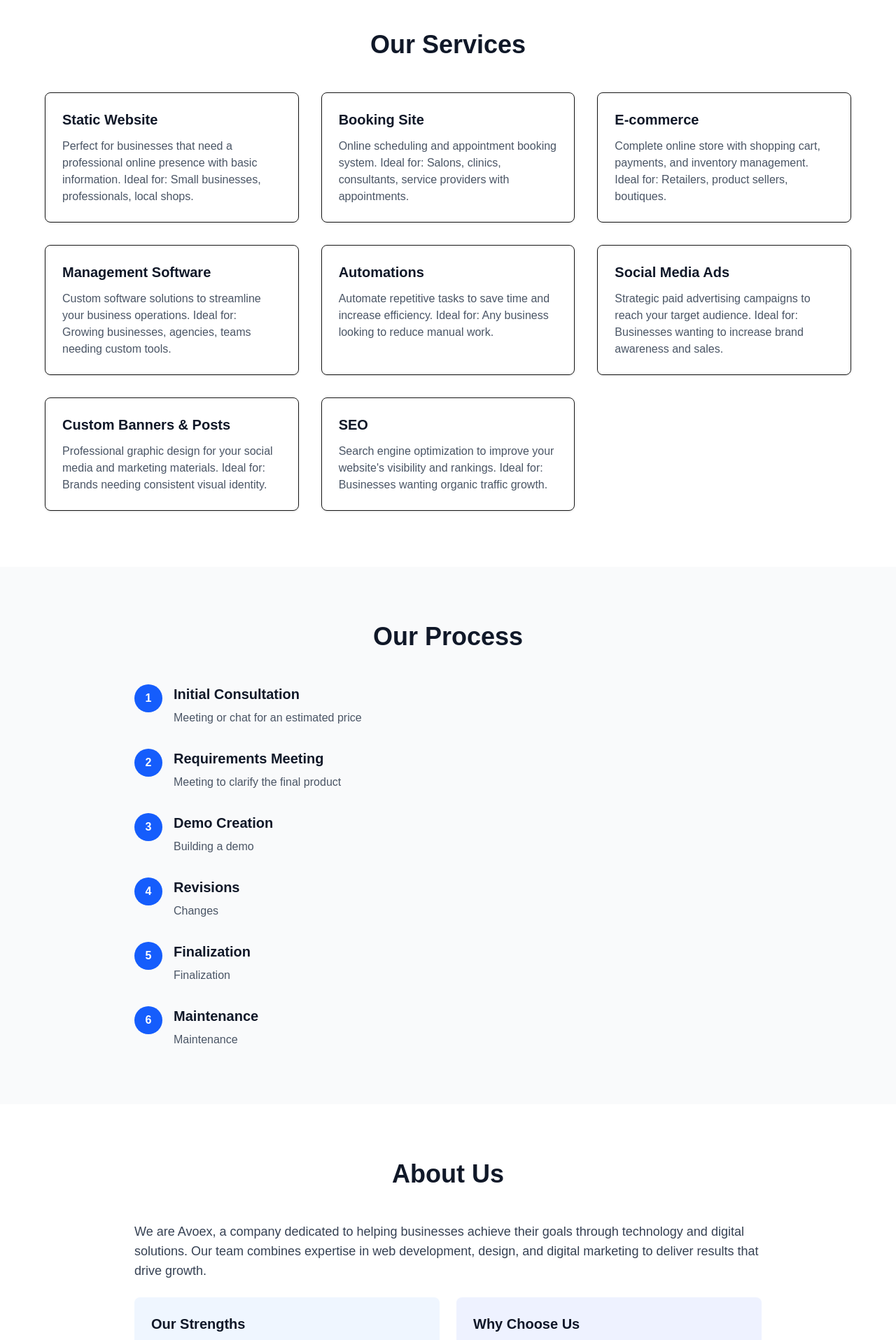
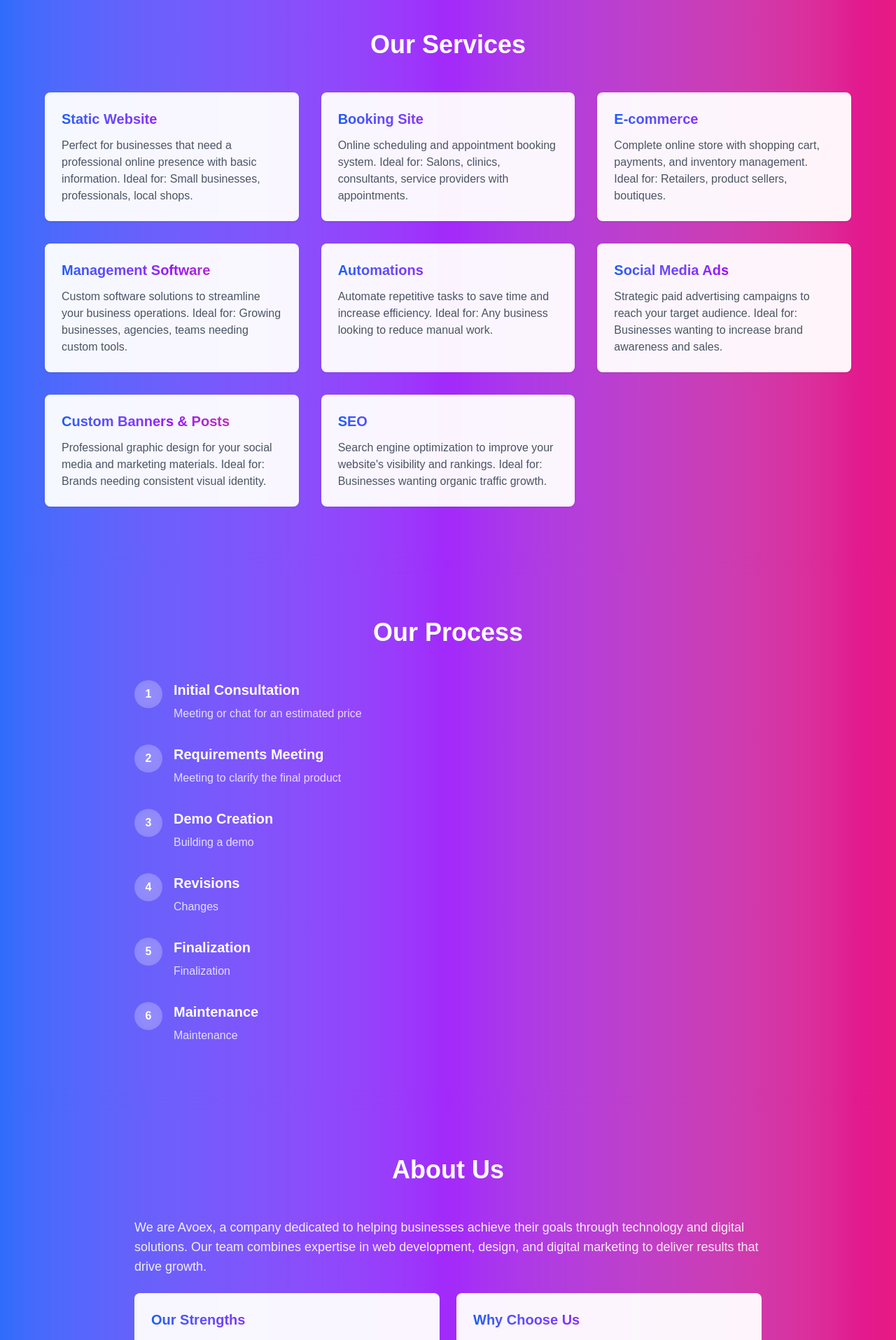
Before and after one commit to Angelvalkov2003/Avoex2.0, a Next.js app: page / in a window 1280 px wide. Shown: the part 460-2375 px from the top of the page at 70% size. Built offline with nearby package versions, Linux system fonts and the light colour scheme.

Commit message:
Update website with gradient theme

```diff
--- a/app/page.tsx
+++ b/app/page.tsx
@@ -17,12 +17,12 @@ export default function Home() {
   };
 
   return (
-    <div className="min-h-screen bg-white">
+    <div className="min-h-screen bg-gradient-to-r from-blue-600 via-purple-600 to-pink-600">
       {/* Navigation */}
-      <nav className="sticky top-0 z-50 bg-white shadow-sm">
+      <nav className="sticky top-0 z-50 bg-white/95 backdrop-blur-sm shadow-sm">
         <div className="container mx-auto px-6 py-4">
           <div className="flex justify-between items-center">
-            <h1 className="text-2xl font-bold text-gray-900">Avoex</h1>
+            <h1 className="text-2xl font-bold bg-gradient-to-r from-blue-600 via-purple-600 to-pink-600 bg-clip-text text-transparent">Avoex</h1>
             <div className="hidden md:flex space-x-8">
               <a href="#home" className="text-gray-700 hover:text-gray-900">
                 Home
@@ -50,13 +50,13 @@ export default function Home() {
       {/* Hero Section - Home */}
       <section
         id="home"
-        className="py-20 px-6 bg-gradient-to-br from-blue-50 to-indigo-100"
+        className="py-20 px-6"
       >
         <div className="container mx-auto max-w-4xl text-center">
-          <h2 className="text-5xl md:text-6xl font-bold text-gray-900 mb-6">
+          <h2 className="text-5xl md:text-6xl font-bold text-white mb-6">
             We grow your business so you can achieve better results.
           </h2>
-          <p className="text-xl text-gray-700 max-w-2xl mx-auto">
+          <p className="text-xl text-white/90 max-w-2xl mx-auto">
             Websites, management software, automations, social media ads, custom
             banners & posts, and SEO — all designed to help you attract more
             clients.
@@ -65,15 +65,15 @@ export default function Home() {
       </section>
 
       {/* Our Services */}
-      <section id="services" className="py-20 px-6 bg-white">
+      <section id="services" className="py-20 px-6 bg-white/10 backdrop-blur-sm">
         <div className="container mx-auto max-w-6xl">
-          <h2 className="text-4xl font-bold text-center mb-12 text-gray-900">
+          <h2 className="text-4xl font-bold text-center mb-12 text-white">
             Our Services
           </h2>
           <div className="grid md:grid-cols-2 lg:grid-cols-3 gap-8">
             {/* Static Website */}
-            <div className="p-6 border rounded-lg shadow-sm hover:shadow-md transition-shadow">
-              <h3 className="text-xl font-semibold mb-3 text-gray-900">
+            <div className="p-6 bg-white/95 rounded-lg shadow-sm hover:shadow-md transition-shadow backdrop-blur-sm">
+              <h3 className="text-xl font-semibold mb-3 bg-gradient-to-r from-blue-600 via-purple-600 to-pink-600 bg-clip-text text-transparent">
                 Static Website
               </h3>
               <p className="text-gray-600">
@@ -84,8 +84,8 @@ export default function Home() {
             </div>
 
             {/* Booking Site */}
-            <div className="p-6 border rounded-lg shadow-sm hover:shadow-md transition-shadow">
-              <h3 className="text-xl font-semibold mb-3 text-gray-900">
+            <div className="p-6 bg-white/95 rounded-lg shadow-sm hover:shadow-md transition-shadow backdrop-blur-sm">
+              <h3 className="text-xl font-semibold mb-3 bg-gradient-to-r from-blue-600 via-purple-600 to-pink-600 bg-clip-text text-transparent">
                 Booking Site
               </h3>
               <p className="text-gray-600">
@@ -96,8 +96,8 @@ export default function Home() {
             </div>
 
             {/* E-commerce */}
-            <div className="p-6 border rounded-lg shadow-sm hover:shadow-md transition-shadow">
-              <h3 className="text-xl font-semibold mb-3 text-gray-900">
+            <div className="p-6 bg-white/95 rounded-lg shadow-sm hover:shadow-md transition-shadow backdrop-blur-sm">
+              <h3 className="text-xl font-semibold mb-3 bg-gradient-to-r from-blue-600 via-purple-600 to-pink-600 bg-clip-text text-transparent">
                 E-commerce
               </h3>
               <p className="text-gray-600">
@@ -108,8 +108,8 @@ export default function Home() {
             </div>
 
             {/* Management Software */}
-            <div className="p-6 border rounded-lg shadow-sm hover:shadow-md transition-shadow">
-              <h3 className="text-xl font-semibold mb-3 text-gray-900">
+            <div className="p-6 bg-white/95 rounded-lg shadow-sm hover:shadow-md transition-shadow backdrop-blur-sm">
+              <h3 className="text-xl font-semibold mb-3 bg-gradient-to-r from-blue-600 via-purple-600 to-pink-600 bg-clip-text text-transparent">
                 Management Software
               </h3>
               <p className="text-gray-600">
@@ -120,8 +120,8 @@ export default function Home() {
             </div>
 
             {/* Automations */}
-            <div className="p-6 border rounded-lg shadow-sm hover:shadow-md transition-shadow">
-              <h3 className="text-xl font-semibold mb-3 text-gray-900">
+            <div className="p-6 bg-white/95 rounded-lg shadow-sm hover:shadow-md transition-shadow backdrop-blur-sm">
+              <h3 className="text-xl font-semibold mb-3 bg-gradient-to-r from-blue-600 via-purple-600 to-pink-600 bg-clip-text text-transparent">
                 Automations
               </h3>
               <p className="text-gray-600">
@@ -131,8 +131,8 @@ export default function Home() {
             </div>
 
             {/* Social Media Ads */}
-            <div className="p-6 border rounded-lg shadow-sm hover:shadow-md transition-shadow">
-              <h3 className="text-xl font-semibold mb-3 text-gray-900">
+            <div className="p-6 bg-white/95 rounded-lg shadow-sm hover:shadow-md transition-shadow backdrop-blur-sm">
+              <h3 className="text-xl font-semibold mb-3 bg-gradient-to-r from-blue-600 via-purple-600 to-pink-600 bg-clip-text text-transparent">
                 Social Media Ads
               </h3>
               <p className="text-gray-600">
@@ -143,8 +143,8 @@ export default function Home() {
             </div>
 
             {/* Custom Banners & Posts */}
-            <div className="p-6 border rounded-lg shadow-sm hover:shadow-md transition-shadow">
-              <h3 className="text-xl font-semibold mb-3 text-gray-900">
+            <div className="p-6 bg-white/95 rounded-lg shadow-sm hover:shadow-md transition-shadow backdrop-blur-sm">
+              <h3 className="text-xl font-semibold mb-3 bg-gradient-to-r from-blue-600 via-purple-600 to-pink-600 bg-clip-text text-transparent">
                 Custom Banners & Posts
               </h3>
               <p className="text-gray-600">
@@ -154,8 +154,8 @@ export default function Home() {
             </div>
 
             {/* SEO */}
-            <div className="p-6 border rounded-lg shadow-sm hover:shadow-md transition-shadow">
-              <h3 className="text-xl font-semibold mb-3 text-gray-900">SEO</h3>
+            <div className="p-6 bg-white/95 rounded-lg shadow-sm hover:shadow-md transition-shadow backdrop-blur-sm">
+              <h3 className="text-xl font-semibold mb-3 bg-gradient-to-r from-blue-600 via-purple-600 to-pink-600 bg-clip-text text-transparent">SEO</h3>
               <p className="text-gray-600">
                 Search engine optimization to improve your website's visibility
                 and rankings. Ideal for: Businesses wanting organic traffic
@@ -167,85 +167,85 @@ export default function Home() {
       </section>
 
       {/* Process */}
-      <section id="process" className="py-20 px-6 bg-gray-50">
+      <section id="process" className="py-20 px-6 bg-white/10 backdrop-blur-sm">
         <div className="container mx-auto max-w-4xl">
-          <h2 className="text-4xl font-bold text-center mb-12 text-gray-900">
+          <h2 className="text-4xl font-bold text-center mb-12 text-white">
             Our Process
           </h2>
           <div className="space-y-8">
             <div className="flex gap-4">
-              <div className="flex-shrink-0 w-10 h-10 bg-blue-600 rounded-full flex items-center justify-center text-white font-bold">
+              <div className="flex-shrink-0 w-10 h-10 bg-white/20 backdrop-blur-sm rounded-full flex items-center justify-center text-white font-bold">
                 1
               </div>
               <div className="flex-1">
-                <h3 className="text-xl font-semibold mb-2 text-gray-900">
+                <h3 className="text-xl font-semibold mb-2 text-white">
                   Initial Consultation
                 </h3>
-                <p className="text-gray-600">
+                <p className="text-white/80">
                   Meeting or chat for an estimated price
                 </p>
               </div>
             </div>
 
             <div className="flex gap-4">
-              <div className="flex-shrink-0 w-10 h-10 bg-blue-600 rounded-full flex items-center justify-center text-white font-bold">
+              <div className="flex-shrink-0 w-10 h-10 bg-white/20 backdrop-blur-sm rounded-full flex items-center justify-center text-white font-bold">
                 2
               </div>
               <div className="flex-1">
-                <h3 className="text-xl font-semibold mb-2 text-gray-900">
+                <h3 className="text-xl font-semibold mb-2 text-white">
                   Requirements Meeting
                 </h3>
-                <p className="text-gray-600">
+                <p className="text-white/80">
                   Meeting to clarify the final product
                 </p>
               </div>
             </div>
 
             <div className="flex gap-4">
-              <div className="flex-shrink-0 w-10 h-10 bg-blue-600 rounded-full flex items-center justify-center text-white font-bold">
+              <div className="flex-shrink-0 w-10 h-10 bg-white/20 backdrop-blur-sm rounded-full flex items-center justify-center text-white font-bold">
                 3
               </div>
               <div className="flex-1">
-                <h3 className="text-xl font-semibold mb-2 text-gray-900">
+                <h3 className="text-xl font-semibold mb-2 text-white">
                   Demo Creation
                 </h3>
-                <p className="text-gray-600">Building a demo</p>
+                <p className="text-white/80">Building a demo</p>
               </div>
             </div>
 
             <div className="flex gap-4">
-              <div className="flex-shrink-0 w-10 h-10 bg-blue-600 rounded-full flex items-center justify-center text-white font-bold">
+              <div className="flex-shrink-0 w-10 h-10 bg-white/20 backdrop-blur-sm rounded-full flex items-center justify-center text-white font-bold">
                 4
               </div>
               <div className="flex-1">
-                <h3 className="text-xl font-semibold mb-2 text-gray-900">
+                <h3 className="text-xl font-semibold mb-2 text-white">
                   Revisions
                 </h3>
-                <p className="text-gray-600">Changes</p>
+                <p className="text-white/80">Changes</p>
               </div>
             </div>
 
             <div className="flex gap-4">
-              <div className="flex-shrink-0 w-10 h-10 bg-blue-600 rounded-full flex items-center justify-center text-white font-bold">
+              <div className="flex-shrink-0 w-10 h-10 bg-white/20 backdrop-blur-sm rounded-full flex items-center justify-center text-white font-bold">
                 5
               </div>
               <div className="flex-1">
-                <h3 className="text-xl font-semibold mb-2 text-gray-900">
+                <h3 className="text-xl font-semibold mb-2 text-white">
                   Finalization
                 </h3>
-                <p className="text-gray-600">Finalization</p>
+                <p className="text-white/80">Finalization</p>
               </div>
             </div>
 
             <div className="flex gap-4">
-              <div className="flex-shrink-0 w-10 h-10 bg-blue-600 rounded-full flex items-center justify-center text-white font-bold">
+              <div className="flex-shrink-0 w-10 h-10 bg-white/20 backdrop-blur-sm rounded-full flex items-center justify-center text-white font-bold">
                 6
               </div>
               <div className="flex-1">
-                <h3 className="text-xl font-semibold mb-2 text-gray-900">
+                <h3 className="text-xl font-semibold mb-2 text-white">
                   Maintenance
                 </h3>
-                <p className="text-gray-600">Maintenance</p>
+                <p className="text-white/80">Maintenance</p>
               </div>
             </div>
           </div>
@@ -253,21 +253,21 @@ export default function Home() {
       </section>
 
       {/* About Us */}
-      <section id="about" className="py-20 px-6 bg-white">
+      <section id="about" className="py-20 px-6 bg-white/10 backdrop-blur-sm">
         <div className="container mx-auto max-w-4xl">
-          <h2 className="text-4xl font-bold text-center mb-12 text-gray-900">
+          <h2 className="text-4xl font-bold text-center mb-12 text-white">
             About Us
           </h2>
           <div className="prose max-w-none">
-            <p className="text-lg text-gray-700 mb-6">
+            <p className="text-lg text-white/90 mb-6">
               We are Avoex, a company dedicated to helping businesses achieve
               their goals through technology and digital solutions. Our team
               combines expertise in web development, design, and digital
               marketing to deliver results that drive growth.
             </p>
             <div className="grid md:grid-cols-2 gap-6">
-              <div className="p-6 bg-blue-50 rounded-lg">
-                <h3 className="text-xl font-semibold mb-3 text-gray-900">
+              <div className="p-6 bg-white/95 rounded-lg backdrop-blur-sm">
+                <h3 className="text-xl font-semibold mb-3 bg-gradient-to-r from-blue-600 via-purple-600 to-pink-600 bg-clip-text text-transparent">
                   Our Strengths
                 </h3>
                 <ul className="space-y-2 text-gray-700">
@@ -277,8 +277,8 @@ export default function Home() {
                   <li>✓ Ongoing support and maintenance</li>
                 </ul>
               </div>
-              <div className="p-6 bg-indigo-50 rounded-lg">
-                <h3 className="text-xl font-semibold mb-3 text-gray-900">
+              <div className="p-6 bg-white/95 rounded-lg backdrop-blur-sm">
+                <h3 className="text-xl font-semibold mb-3 bg-gradient-to-r from-blue-600 via-purple-600 to-pink-600 bg-clip-text text-transparent">
                   Why Choose Us
                 </h3>
                 <ul className="space-y-2 text-gray-700">
@@ -294,9 +294,9 @@ export default function Home() {
       </section>
 
       {/* Q&A Section */}
-      <section id="faq" className="py-20 px-6 bg-gray-50">
+      <section id="faq" className="py-20 px-6 bg-white/10 backdrop-blur-sm">
         <div className="container mx-auto max-w-3xl">
-          <h2 className="text-4xl font-bold text-center mb-12 text-gray-900">
+          <h2 className="text-4xl font-bold text-center mb-12 text-white">
             Questions & Answers
           </h2>
           <div className="space-y-6">
@@ -329,12 +329,12 @@ export default function Home() {
       </section>
 
       {/* Contact Us */}
-      <section id="contact" className="py-20 px-6 bg-white">
+      <section id="contact" className="py-20 px-6 bg-white/10 backdrop-blur-sm">
         <div className="container mx-auto max-w-2xl">
-          <h2 className="text-4xl font-bold text-center mb-12 text-gray-900">
+          <h2 className="text-4xl font-bold text-center mb-12 text-white">
             Contact Us
           </h2>
-          <form onSubmit={handleSubmit} className="space-y-6">
+          <form onSubmit={handleSubmit} className="space-y-6 bg-white/95 backdrop-blur-sm p-8 rounded-lg shadow-lg">
             <div>
               <label
                 htmlFor="email"
@@ -429,7 +429,7 @@ export default function Home() {
 
             <button
               type="submit"
-              className="w-full bg-blue-600 text-white py-3 rounded-lg font-semibold hover:bg-blue-700 transition-colors"
+              className="w-full bg-gradient-to-r from-blue-600 via-purple-600 to-pink-600 text-white py-3 rounded-lg font-semibold hover:opacity-90 transition-opacity"
             >
               Send Request
             </button>
@@ -438,7 +438,7 @@ export default function Home() {
       </section>
 
       {/* Footer */}
-      <footer className="bg-gray-900 text-white py-8 px-6">
+      <footer className="bg-black/20 backdrop-blur-sm text-white py-8 px-6">
         <div className="container mx-auto text-center">
           <p>&copy; 2024 Avoex. All rights reserved.</p>
         </div>
@@ -451,10 +451,10 @@ function FAQItem({ question, answer }: { question: string; answer: string }) {
   const [isOpen, setIsOpen] = useState(false);
 
   return (
-    <div className="border rounded-lg">
+    <div className="border border-white/20 rounded-lg bg-white/95 backdrop-blur-sm">
       <button
         onClick={() => setIsOpen(!isOpen)}
-        className="w-full px-6 py-4 text-left flex justify-between items-center hover:bg-gray-100 transition-colors"
+        className="w-full px-6 py-4 text-left flex justify-between items-center hover:bg-white/50 transition-colors"
       >
         <span className="font-semibold text-gray-900">{question}</span>
         <span className="text-2xl text-gray-500">{isOpen ? "−" : "+"}</span>
```
